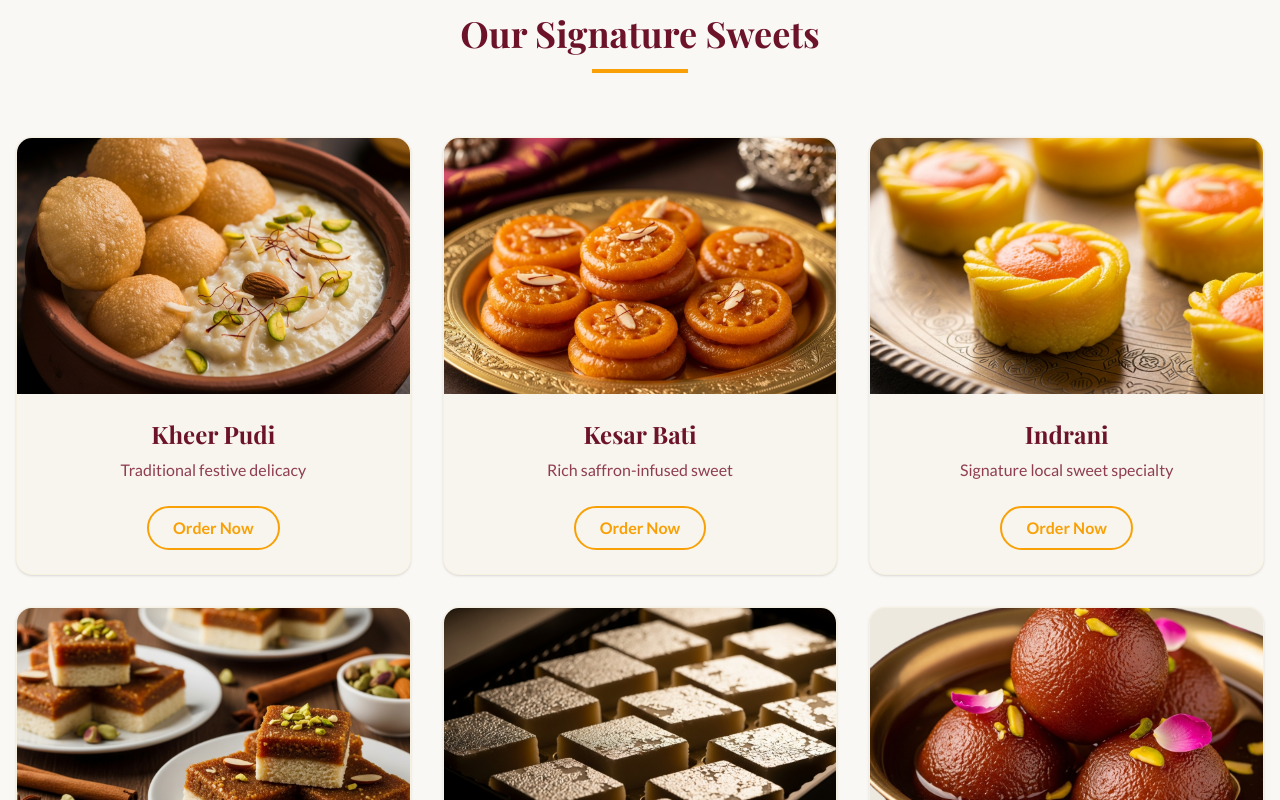
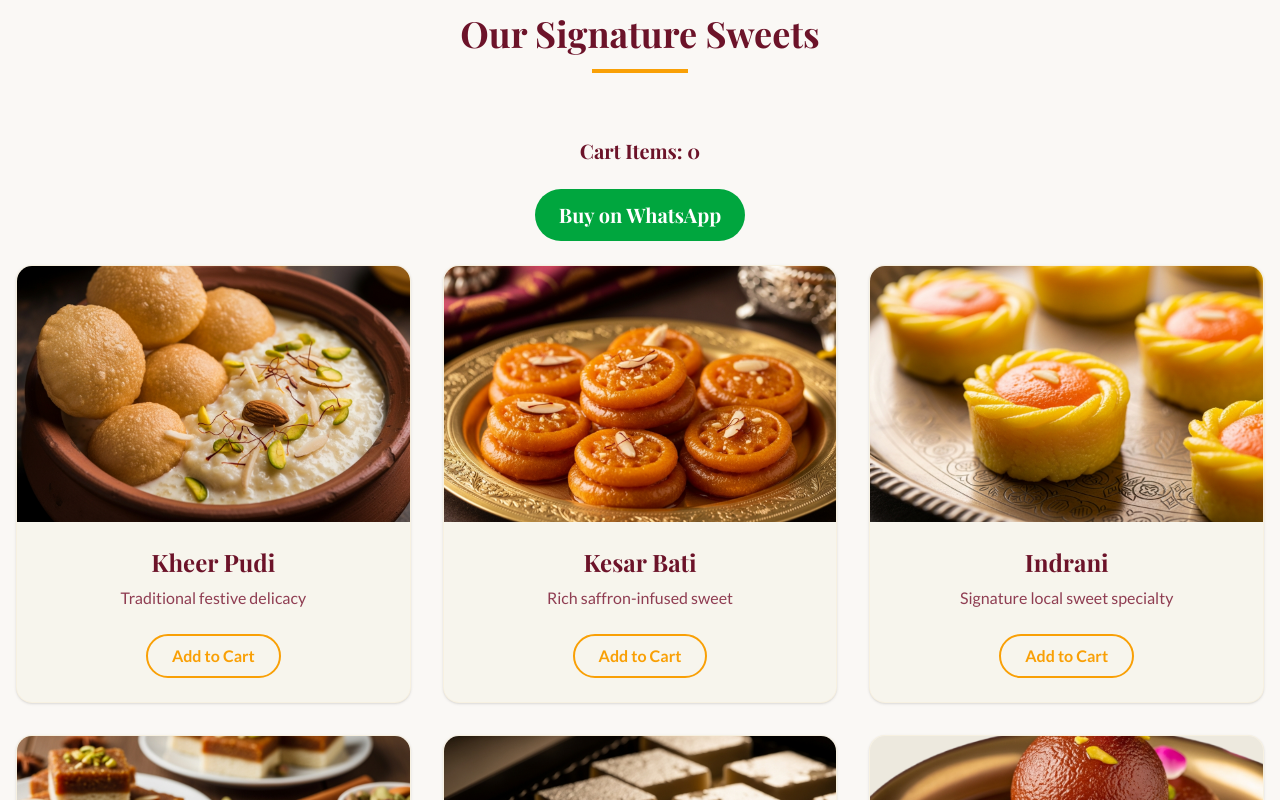
Before and after one commit to sereneayush2026/hari-har-sweets-, a React (Vite) app: page / in a window 1280 px wide. Shown: the part 1480-2280 px from the top of the page. Built offline with nearby package versions, Linux system fonts and the light colour scheme.

Commit message:
working whatsapp  cart

```diff
--- a/src/pages/Home.tsx
+++ b/src/pages/Home.tsx
@@ -120,6 +120,28 @@ const About = () => {
 };
 
 const Sweets = () => {
+
+  const [cart, setCart] = useState<string[]>([]);
+
+  const addToCart = (itemName: string) => {
+    setCart((prev) => [...prev, itemName]);
+  };
+const orderOnWhatsApp = () => {
+  if (cart.length === 0) {
+  alert("Please add items to cart first");
+  return;
+}
+  const items = cart.join(", ");
+
+  const message = `Hello Harihar Hotel, I would like to order: ${items}`;
+
+  window.open(
+    `https://wa.me/919999999999?text=${encodeURIComponent(message)}`,
+    "_blank"
+  );
+  setCart([]);
+};
+
   const sweets = [
     { name: "Kheer Pudi", desc: "Traditional festive delicacy", img: "/images/sweet-kheer-pudi.png" },
     { name: "Kesar Bati", desc: "Rich saffron-infused sweet", img: "/images/sweet-kesar-bati.png" },
@@ -140,6 +162,28 @@ const Sweets = () => {
           <h2 className="text-4xl font-serif font-bold text-foreground mb-4">Our Signature Sweets</h2>
           <div className="w-24 h-1 bg-primary mx-auto"></div>
         </div>
+        <div className="text-center mb-6">
+  <h3 className="text-xl font-bold">
+ <div className="text-center mb-6">
+  <h3 className="text-xl font-bold">
+  Cart Items: {cart.length}
+</h3>
+
+<div className="mt-3">
+  {cart.map((item, index) => (
+    <p key={index}>{item}</p>
+  ))}
+</div>
+
+  <button
+    onClick={orderOnWhatsApp}
+    className="mt-3 bg-green-600 text-white px-6 py-3 rounded-full font-bold"
+  >
+    Buy on WhatsApp
+  </button>
+</div>
+  </h3>
+</div>
         <div className="grid md:grid-cols-2 lg:grid-cols-3 gap-8">
           {sweets.map((sweet, i) => (
             <motion.div key={i} initial={{ opacity: 0, scale: 0.95 }} whileInView={{ opacity: 1, scale: 1 }} viewport={{ once: true }} transition={{ delay: i * 0.05 }} className="bg-background rounded-2xl overflow-hidden shadow-sm hover:shadow-xl transition-all border border-primary/5 group">
@@ -153,9 +197,12 @@ const Sweets = () => {
               <div className="p-6 text-center">
                 <h3 className="text-2xl font-serif font-bold text-foreground mb-2">{sweet.name}</h3>
                 <p className="text-muted-foreground mb-6">{sweet.desc}</p>
-                <a href={WHATSAPP_URL} target="_blank" rel="noreferrer" className="inline-block px-6 py-2 border-2 border-primary text-primary font-bold rounded-full hover:bg-primary hover:text-primary-foreground transition-colors">
-                  Order Now
-                </a>
+              <button
+  onClick={() => addToCart(sweet.name)}
+  className="inline-block px-6 py-2 border-2 border-primary text-primary font-bold rounded-full hover:bg-primary hover:text-primary-foreground transition-colors"
+>
+  Add to Cart
+</button>
               </div>
             </motion.div>
           ))}
```
